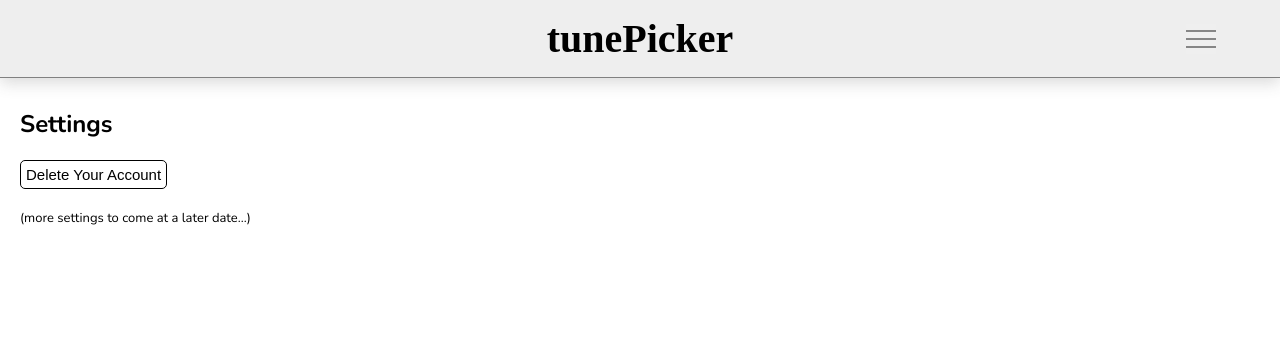
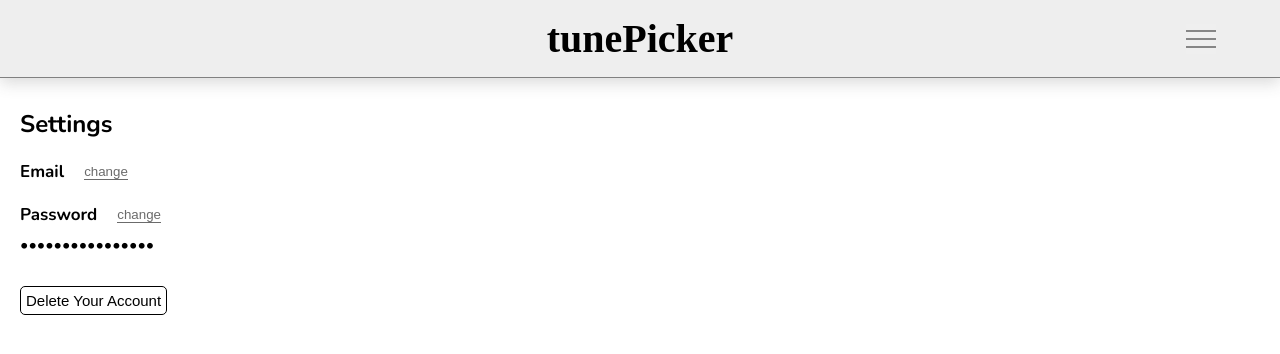
Before and after one commit to dougc85/tunepicker, a React (Create React App) app: page /settings in a window 1280 px wide. Shown: the top 354 px of the page. Built offline with nearby package versions, Linux system fonts and the light colour scheme; no server answers; sample sign-in values are in the browser's storage; a web font is replaced by a local one.

Commit message:
began implementing ChangeEmail and ChangePassword

```diff
--- /dev/null
+++ b/src/components/Settings/ChangeEmail/ChangeEmail.js
@@ -0,0 +1,24 @@
+import React from 'react';
+import Modal from '../../generics/Modal.styled';
+import { ChangeEmailStyled } from './ChangeEmail.styled';
+
+function ChangeEmail(props) {
+
+  const { setShowChangeEmail } = props;
+
+  function handleCancel(e) {
+    if (e) {
+      e.preventDefault();
+    }
+    setShowChangeEmail(false);
+  }
+  return (
+    <Modal handleOutsideClick={handleCancel} contentHeight={'30rem'}>
+      <ChangeEmailStyled>
+
+      </ChangeEmailStyled>
+    </Modal >
+  )
+}
+
+export default ChangeEmail;
--- /dev/null
+++ b/src/components/Settings/ChangeEmail/ChangeEmail.styled.js
@@ -0,0 +1,5 @@
+import styled from 'styled-components';
+
+export const ChangeEmailStyled = styled.div`
+
+`
--- a/src/components/Settings/DeleteAccount/DeleteAccount.js
+++ b/src/components/Settings/DeleteAccount/DeleteAccount.js
@@ -54,7 +54,7 @@ function DeleteAccount(props) {
     <>
       {
         showReauth ?
-          <Reauthenticate deleteAccount action={handleDelete} setShow={setShowDeleteAccount} message="delete your account" actionMessage="Confirm Delete" loading={loading} setLoading={setLoading} /> :
+          <Reauthenticate deleteAccount email={user.email} action={handleDelete} setShow={setShowDeleteAccount} message="delete your account" actionMessage="Confirm Delete" loading={loading} setLoading={setLoading} /> :
           <Modal handleOutsideClick={handleCancel} contentHeight={'20rem'}>
             <DeleteAccountStyled>
               <h3>Delete Account</h3>
--- a/src/components/Settings/DeleteAccount/Reauthenticate/Reauthenticate.js
+++ b/src/components/Settings/DeleteAccount/Reauthenticate/Reauthenticate.js
@@ -1,6 +1,5 @@
-import React, { useContext, useState } from 'react';
+import React, { useState } from 'react';
 import { ReauthenticateStyled, ButtonContainer, LoadingContainer, Error } from './Reauthenticate.styled';
-import SubContext from '../../../../context/sub-context';
 import Modal from '../../../generics/Modal.styled';
 import AddButton from '../../../generics/AddButton.styled';
 import { EmailAuthProvider, reauthenticateWithCredential, } from 'firebase/auth';
@@ -10,11 +9,7 @@ import Loading from '../../../Loading/Loading';
 
 function Reauthenticate(props) {
 
-  const { setShow, action, message, actionMessage, loading, setLoading, deleteAccount } = props;
-
-  const context = useContext(SubContext);
-  const { user } = context;
-  const { email } = user;
+  const { setShow, action, message, actionMessage, loading, setLoading, deleteAccount, email } = props;
 
   const [password, setPassword] = useState('');
   const [error, setError] = useState('');
--- a/src/components/Settings/Settings.js
+++ b/src/components/Settings/Settings.js
@@ -1,21 +1,45 @@
-import React, { useState } from 'react';
+import React, { useState, useContext } from 'react';
+import SubContext from '../../context/sub-context';
 import AddButton from '../generics/AddButton.styled';
+import ChangeEmail from './ChangeEmail/ChangeEmail';
 import DeleteAccount from './DeleteAccount/DeleteAccount';
 import { SettingsStyled } from './Settings.styled';
 
 function Settings() {
 
   const [showDeleteAccount, setShowDeleteAccount] = useState(false);
+  const [showChangeEmail, setShowChangeEmail] = useState(false);
+
+  const { user } = useContext(SubContext);
 
   function handleDeleteClick(e) {
     setShowDeleteAccount(true);
   }
 
+  function handleEmailClick(e) {
+    setShowChangeEmail(true);
+  }
+
   return (
     <SettingsStyled>
       <h2>Settings</h2>
+      <div>
+        <div>
+          <label>Email</label>
+          <button onClick={handleEmailClick}>change</button>
+        </div>
+
+        <p>{user.email}</p>
+      </div>
+      <div>
+        <div>
+          <label>Password</label>
+          <button>change</button>
+        </div>
+        <p>&#8226;&#8226;&#8226;&#8226;&#8226;&#8226;&#8226;&#8226;&#8226;&#8226;&#8226;&#8226;&#8226;&#8226;&#8226;&#8226;</p>
+      </div>
       <AddButton onClick={handleDeleteClick}>Delete Your Account</AddButton>
-      <p>(more settings to come at a later date...)</p>
+      {showChangeEmail && <ChangeEmail setShowChangeEmail={setShowChangeEmail} />}
       {showDeleteAccount && <DeleteAccount setShowDeleteAccount={setShowDeleteAccount} />}
     </SettingsStyled>
   )
--- a/src/components/Settings/Settings.styled.js
+++ b/src/components/Settings/Settings.styled.js
@@ -1,7 +1,7 @@
 import styled from 'styled-components';
 
 export const SettingsStyled = styled.div`
-  font-size: 1.4rem;
+  font-size: 1.7rem;
   padding: 2rem;
   text-align: start;
 
@@ -11,8 +11,35 @@ export const SettingsStyled = styled.div`
     margin-bottom: 2rem;
   }
 
+  label {
+    display: block;
+    font-weight: bold;
+  }
+
   p {
-    margin-top: 2rem;
-    font-size: 1.3rem;
+    font-size: 1.6rem;
+  }
+
+  >div {
+
+    margin-bottom: 2rem;
+
+    >div {
+      display: flex;
+      align-items: center;
+      margin-bottom: .8rem;
+    }
+    button {
+      background-color: inherit;
+      border: none;
+      border-bottom: 1px solid #6b6b6b;
+      display: inline-block;
+      margin-left: 2rem;
+      color: #6b6b6b;
+    }
+  }
+
+  >button {
+    margin-top: 3rem;
   }
 `
```
